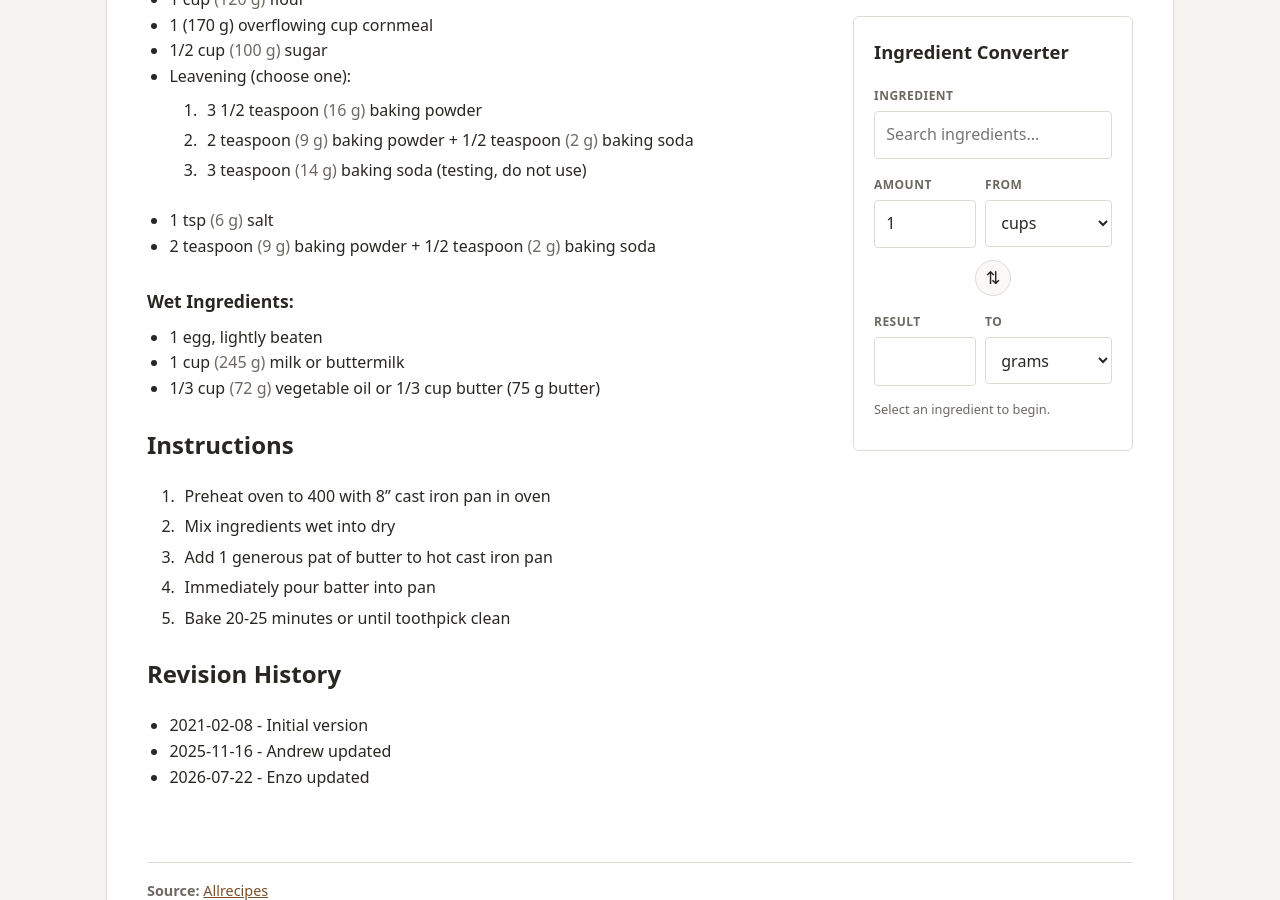
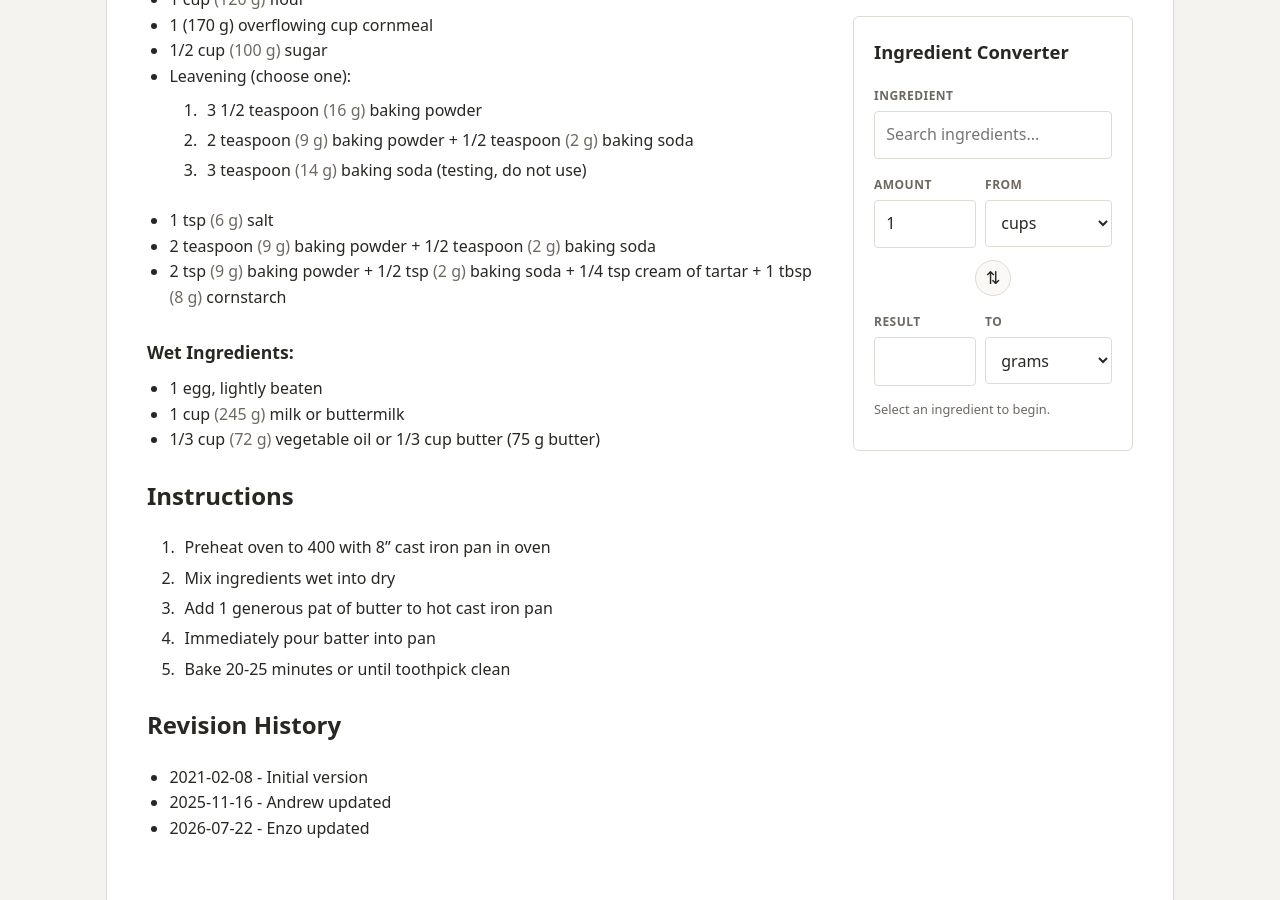
Before and after one commit to sundaycake/recipes, a Jekyll site: the page built from _recipes/cornbread.md, in a window 1280 px wide and 900 px high, scrolled down 834 px. Built offline with Jekyll 4.4.1, drawn with Linux system fonts in a browser that asks for light colours.

Commit message:
Update cornbread.md

```diff
--- a/_recipes/cornbread.md
+++ b/_recipes/cornbread.md
@@ -38,6 +38,7 @@ source_url: https://www.allrecipes.com/recipe/17891/golden-sweet-cornbread/
   3. 3 teaspoon baking soda (testing, do not use)
 - 1 tsp salt
 - 2 teaspoon baking powder + 1/2 teaspoon baking soda
+- 2 tsp baking powder + 1/2 tsp baking soda + 1/4 tsp cream of tartar + 1 tbsp cornstarch
 
 ### Wet Ingredients:
 - 1 egg, lightly beaten
```
